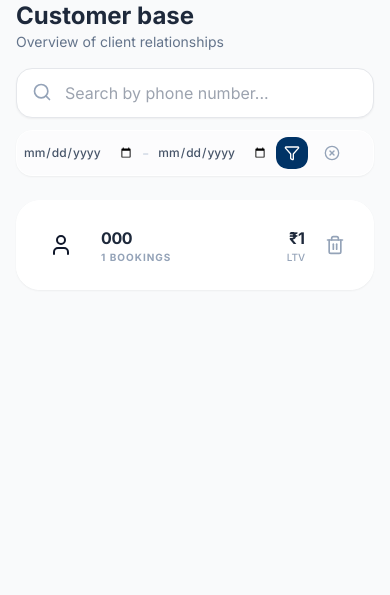
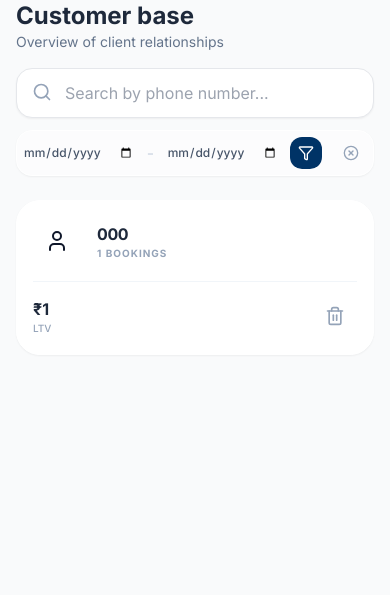
Before and after one commit to ansariwaleed/dtdc_crm, a FastAPI app: template app/templates/customers.html in a window 390 px wide. Shown: the part 88-683 px from the top of the page. Run offline with FastAPI, Linux system fonts and the light colour scheme; the template is opened without the code that fills it: most values are stand-ins (such as "Sample title", 1, 10 or a date in 2020); some libraries are stand-ins or nearby versions.

Commit message:
Refactor customer card layout and button styles

```diff
--- a/app/templates/customers.html
+++ b/app/templates/customers.html
@@ -31,7 +31,8 @@
         {% endif %}
     </div>
 
-    <div class="flex items-center gap-2 bg-white/50 p-1.5 rounded-2xl shadow-sm border border-white shrink-0">
+    <div
+        class="flex flex-wrap items-center gap-2 bg-white/50 p-1.5 rounded-2xl shadow-sm border border-white shrink-0 justify-between sm:justify-start">
         <input type="date" name="start_date" value="{{ start_date }}"
             class="text-xs bg-transparent border-none focus:ring-0 text-slate-600 font-medium cursor-pointer">
         <span class="text-slate-300">-</span>
@@ -53,9 +54,9 @@
 <div class="space-y-4">
     {% for customer in customers %}
     <div id="cust-{{ customer.id }}"
-        class="card-blur p-5 rounded-3xl border border-white shadow-sm flex items-center justify-between"
+        class="card-blur p-4 sm:p-5 rounded-3xl border border-white shadow-sm flex flex-col sm:flex-row sm:items-center justify-between gap-4"
         style="transition: all 0.3s ease;">
-        <div class="flex items-center gap-4">
+        <div class="flex items-center gap-4 w-full sm:w-auto">
             <div class="w-12 h-12 bg-dtdc-blue/10 rounded-2xl flex items-center justify-center">
                 <i data-lucide="user" class="w-6 h-6 text-dtdc-blue"></i>
             </div>
@@ -67,7 +68,8 @@
             </div>
         </div>
 
-        <div class="text-right flex items-center gap-3">
+        <div
+            class="flex items-center justify-between sm:justify-end gap-3 w-full sm:w-auto border-t sm:border-none border-slate-100 pt-3 sm:pt-0">
             <div>
                 <p class="font-bold text-slate-800">₹{{ customer.total_revenue|int if customer.total_revenue else 0 }}
                 </p>
@@ -76,7 +78,8 @@
 
             <button
                 onclick="deleteCustomer(this, '/delete-customer/{{ customer.id }}', '{{ customer.id }}', 'text-red-600', 'text-slate-400')"
-                class="p-2 text-slate-400 hover:text-red-500 transition-colors" title="Delete Customer">
+                class="p-3 text-slate-400 hover:text-red-500 transition-colors rounded-xl hover:bg-red-50"
+                title="Delete Customer">
                 <i data-lucide="trash-2" class="w-5 h-5 pointer-events-none"></i>
             </button>
         </div>
```
